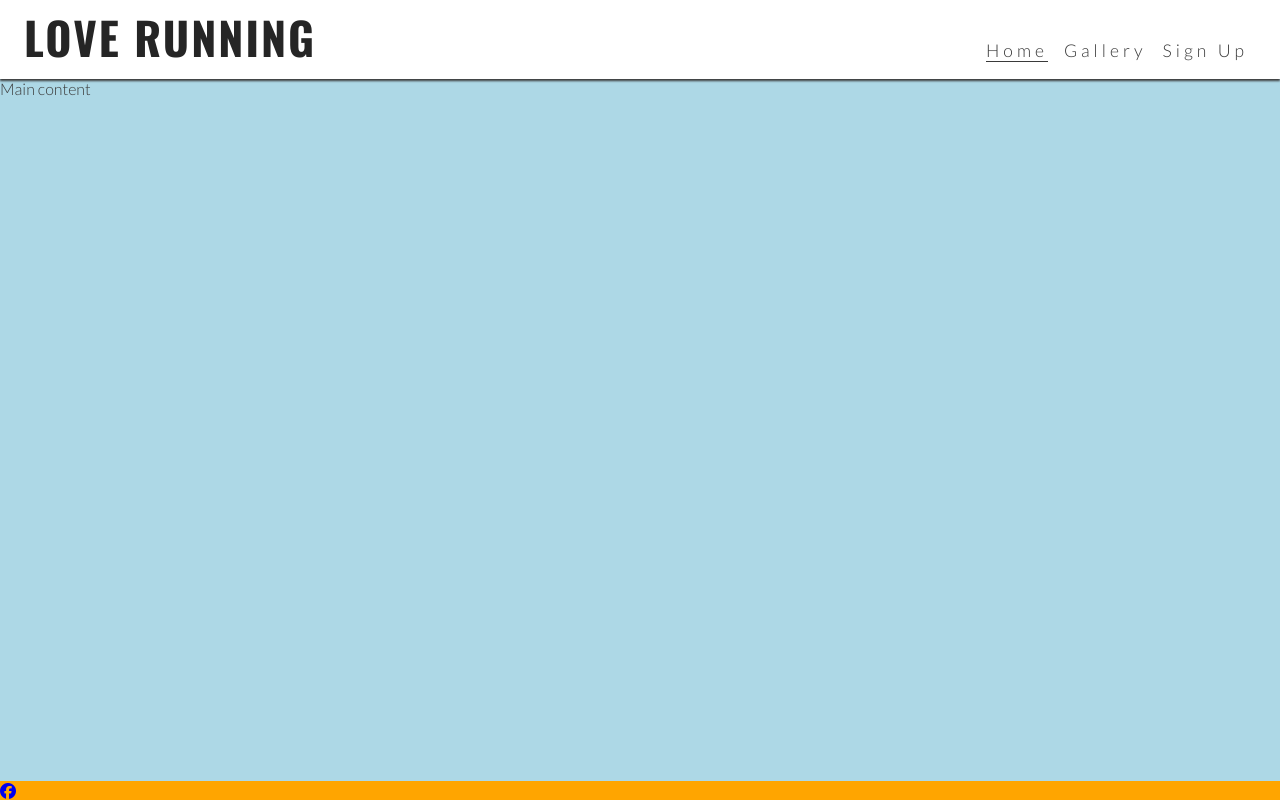
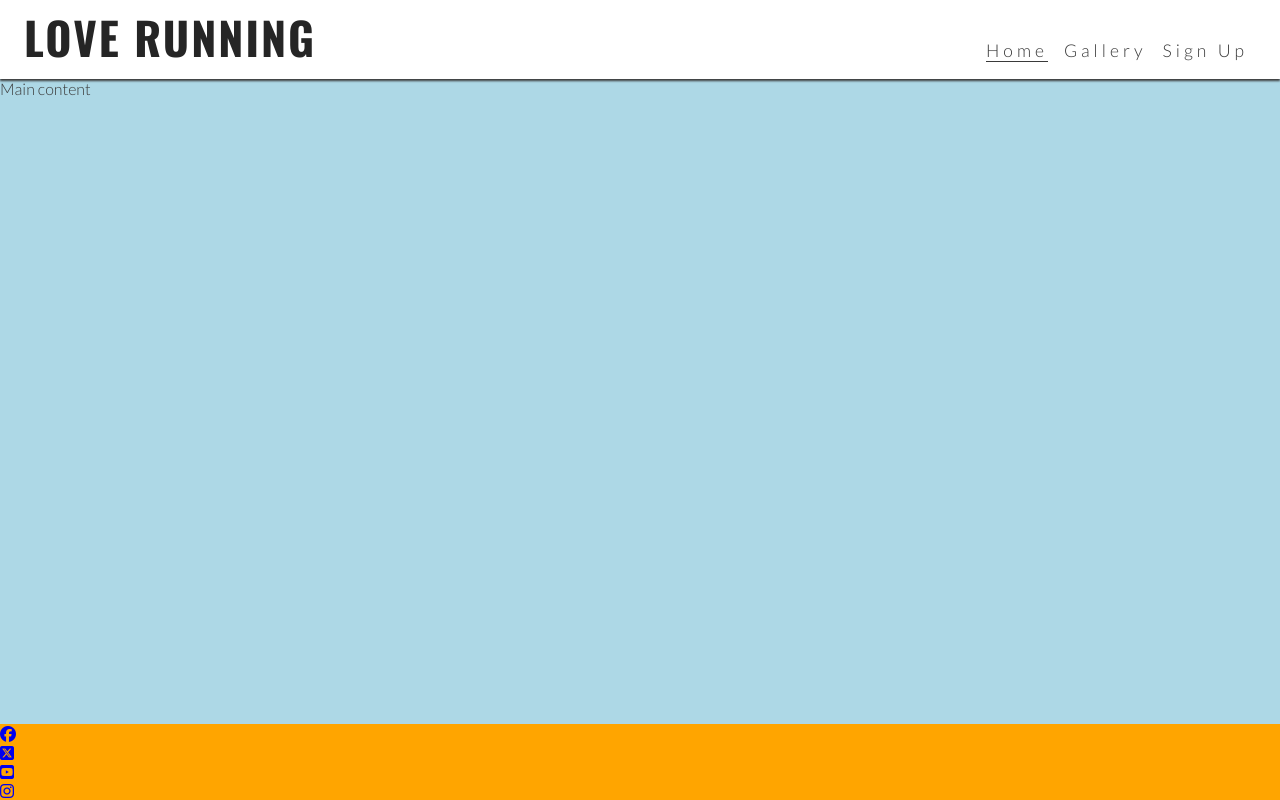
Before and after one commit to Mickyreegs/love-running, a plain HTML site: page index.html in a window 1280 px wide. Drawn offline with nearby package versions, Linux system fonts and the light colour scheme.

Commit message:
Add remaining links to footer

```diff
--- a/index.html
+++ b/index.html
@@ -26,7 +26,7 @@
             <h1 id="logo">Love Running</h1>
         </a>
         <input type="checkbox" id="nav-toggle" name="nav-toggle">
-        <label for="nav-toggle" class="nav-toggle-label">X</label>
+        <label for="nav-toggle" class="nav-toggle-label"><i class="fa-solid fa-bars"></i></label>
         <nav>
             <ul id="menu">
                 <li><a href="" class="active">Home</a></li>
@@ -45,6 +45,18 @@
             <li><a href="https://www.facebook.com/" target="_blank" rel="noopener"
                     aria-label="Visit our Facebook page (opens in a new tab)"><i class="fa-brands fa-facebook"></i></a></li>
         </ul>
+        <ul>
+            <li><a href="https://www.x.com/" target="_blank" rel="noopener"
+                    aria-label="Visit our X page (opens in a new tab)"><i class="fa-brands fa-square-x-twitter"></i></i></a></li>
+        </ul>
+        <ul>
+            <li><a href="https://www.youtube.com/" target="_blank" rel="noopener"
+                    aria-label="Visit our YouTube page (opens in a new tab)"><i class="fa-brands fa-square-youtube"></i></i></a></li>
+        </ul>
+        <ul>
+            <li><a href="https://www.instagram.com/" target="_blank" rel="noopener"
+                    aria-label="Visit our Instagram page (opens in a new tab)"><i class="fa-brands fa-instagram"></i></a></li>
+        </ul>
     </footer>
 
     <!-- Font Awesome kit -->
```
